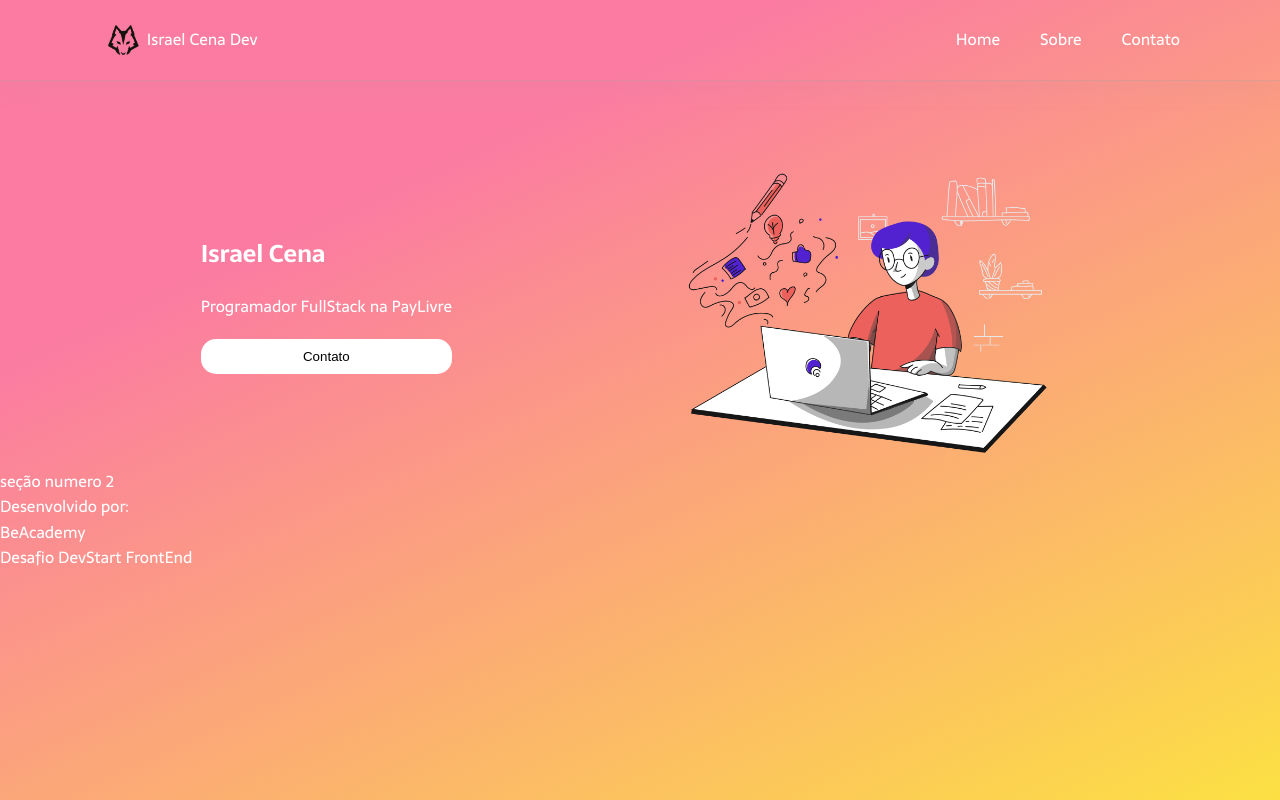
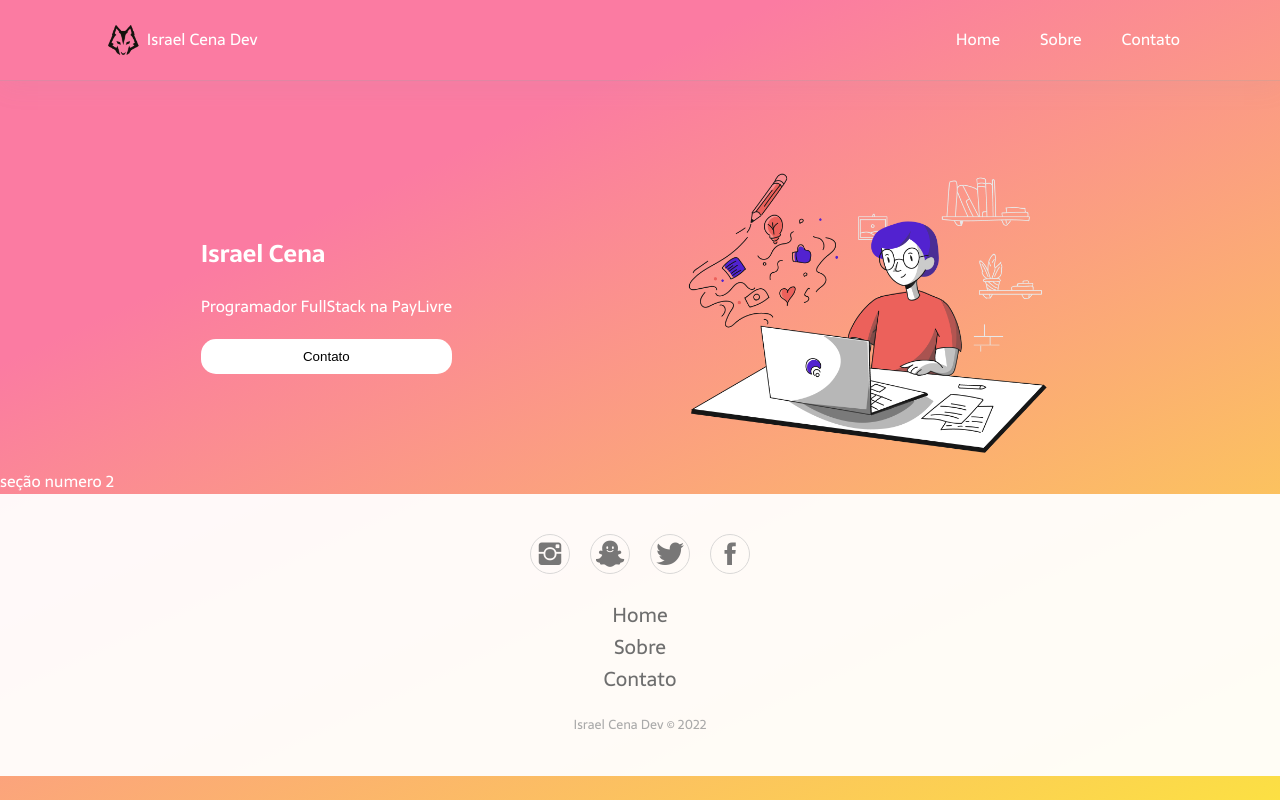
Before and after one commit to israelcena/beacademy-devstart-frontend, a plain HTML site: page index.html in a window 1280 px wide. Drawn offline with nearby package versions, Linux system fonts and the light colour scheme.

Commit message:
add footer

```diff
--- a/index.html
+++ b/index.html
@@ -5,6 +5,7 @@
 		<meta http-equiv="X-UA-Compatible" content="IE=edge" />
 		<meta name="viewport" content="width=device-width, initial-scale=1.0" />
 		<title>Desafio BeAcademy DevStart FrontEnd</title>
+    <link rel="stylesheet" href="https://cdnjs.cloudflare.com/ajax/libs/ionicons/2.0.1/css/ionicons.min.css">
 		<link rel="stylesheet" href="styles.css" />
 	</head>
 	<body>
@@ -37,16 +38,14 @@
           <p>seção numero 2</p>
         </div>
     </main>
-		<footer>
-			<div>
-				<p>Desenvolvido por:</p>
-			</div>
-			<div>
-				<p>BeAcademy</p>
-			</div>
-			<div>
-				<p>Desafio DevStart FrontEnd</p>
-			</div>
-		</footer>
+   <footer>
+      <div class="social"><a href="#"><i class="icon ion-social-instagram"></i></a><a href="#"><i class="icon ion-social-snapchat"></i></a><a href="#"><i class="icon ion-social-twitter"></i></a><a href="#"><i class="icon ion-social-facebook"></i></a></div>
+        <ul class="list-inline">
+          <li class="list-inline-item"><a href="#">Home</a></li>
+          <li class="list-inline-item"><a href="#">Sobre</a></li>
+          <li class="list-inline-item"><a href="#">Contato</a></li>
+        </ul>
+            <p class="copyright">Israel Cena Dev © 2022</p>
+        </footer>
 	</body>
 </html>
--- a/styles.css
+++ b/styles.css
@@ -118,6 +118,67 @@ button:hover {
 	gap: 2rem;
 }
 
+/* footer */
+footer {
+	padding: 4rem 0;
+	background-color: #fffffff1;
+	color: #4b4c4d;
+}
+
+footer ul {
+	padding: 0;
+	list-style: none;
+	text-align: center;
+	font-size: 2rem;
+	line-height: 1.6;
+	margin-bottom: 0;
+}
+
+footer li {
+	padding: 0 1rem;
+}
+
+footer ul a {
+	color: inherit;
+	text-decoration: none;
+	opacity: 0.8;
+}
+
+footer ul a:hover {
+	opacity: 1;
+}
+
+footer .social {
+	text-align: center;
+	padding-bottom: 2.5rem;
+}
+
+footer .social > a {
+	font-size: 3rem;
+	width: 4rem;
+	height: 4rem;
+	line-height: 4rem;
+	display: inline-block;
+	text-align: center;
+	border-radius: 50%;
+	border: 1px solid #ccc;
+	margin: 0 1rem;
+	color: inherit;
+	opacity: 0.75;
+}
+
+footer .social > a:hover {
+	opacity: 0.9;
+}
+
+footer .copyright {
+	margin-top: 2rem;
+	text-align: center;
+	font-size: 13px;
+	color: #aaa;
+	margin-bottom: 0;
+}
+
 /* animations */
 
 /* ----------------------------------------------
```
